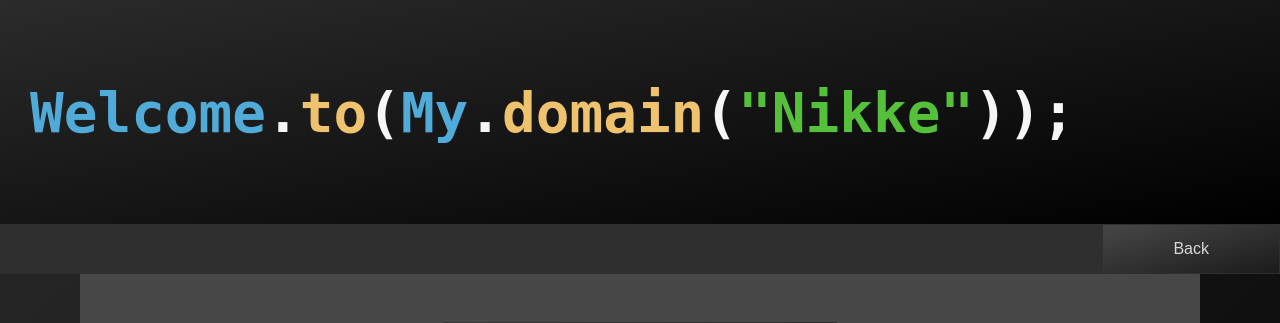
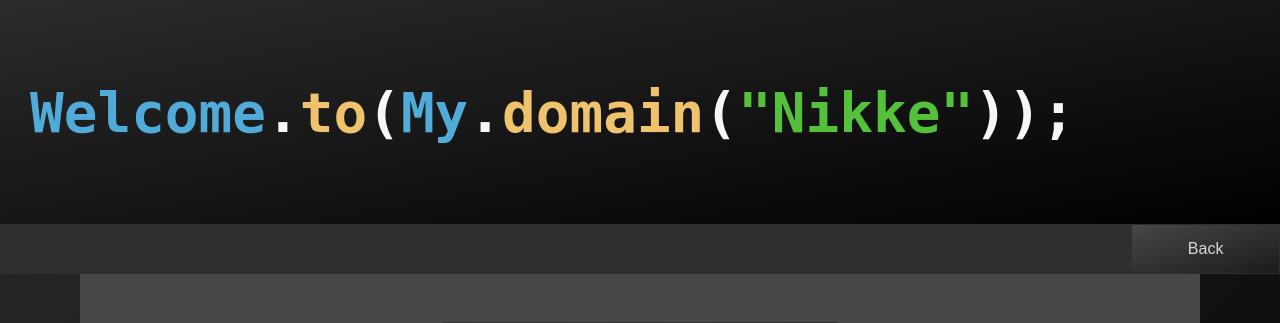
Before and after one commit to NikkeArp/my-website, a Flask app: page /login in a window 1280 px wide. Shown: the top 323 px of the page. Run offline with Flask 2, Linux system fonts and the light colour scheme.

Commit message:
resized back button

```diff
--- a/static/styles/login.css
+++ b/static/styles/login.css
@@ -54,6 +54,10 @@ input:focus {
     outline: none;
 }
 
+#loginBackLink {
+    width: 7.2em;
+}
+
 
 input.submtButton {
     background-image: linear-gradient(to top left, #2c2c2c, #5c5c5c);
--- a/templates/login.html
+++ b/templates/login.html
@@ -6,7 +6,7 @@
 {% block content %}
 <nav>
   <div class="internalLinks">
-    <a class="buttonLink" href="./">Back</a>
+    <a id="loginBackLink" class="buttonLink" href="./">Back</a>
   </div>
 </nav>
 <section class="loginSection">
```
